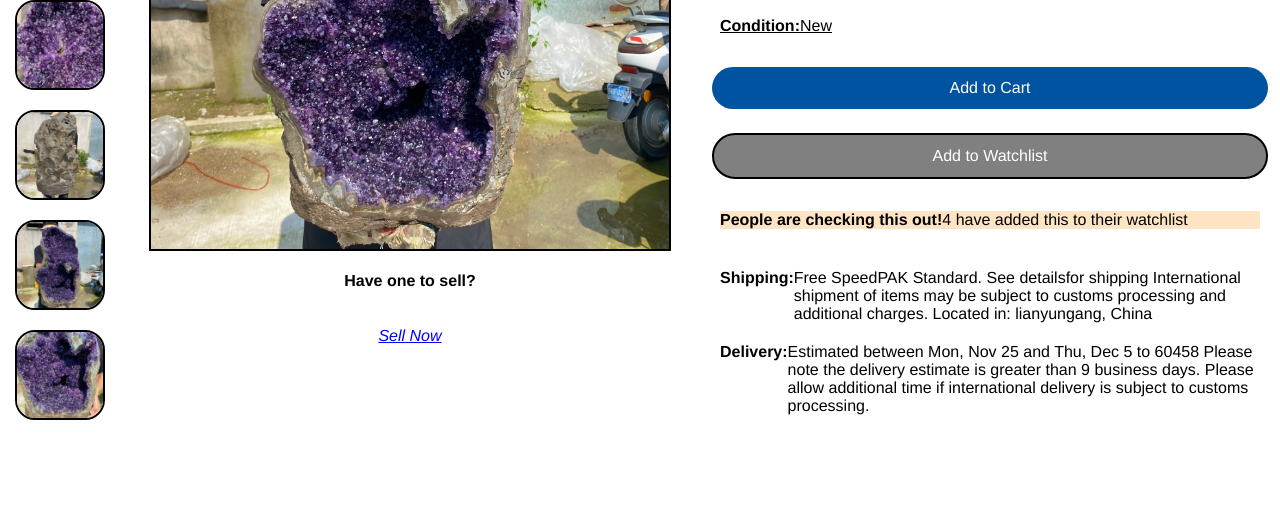
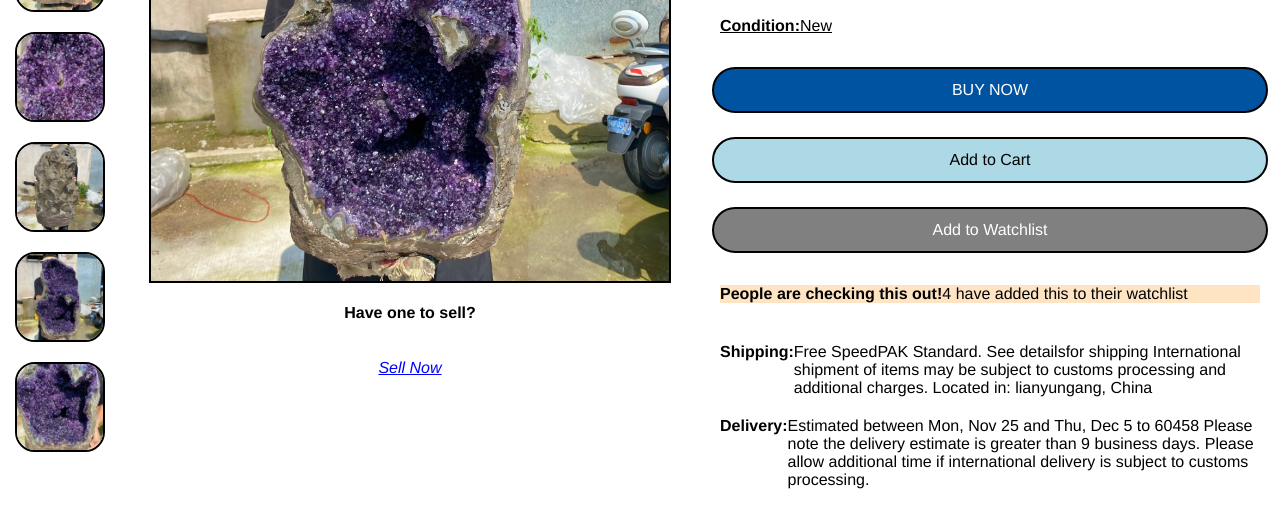
Before and after one commit to mamatrish/mamatrish.github.io, a plain HTML site: page projects/mebay-product-page/index.html in a window 1280 px wide. Shown: the part 355-864 px from the top of the page. Before the commit the page ends 800 px from the top, so only its background shows below. Drawn offline with Linux system fonts and the light colour scheme.

Commit message:
mebayFINAL

```diff
--- a/projects/mebay-product-page/css/style.css
+++ b/projects/mebay-product-page/css/style.css
@@ -57,9 +57,22 @@ body {
     margin: 12px;
     display: inline-block;
     min-width: 200px;
+    border: 2px solid black;
 }
 
 .fake-button2 {
+    background-color:lightblue;
+    padding: 12px;
+    border-radius: 24px;
+    text-align: center;
+    color:black;
+    margin: 12px;
+    display: inline-block;
+    min-width: 200px;
+    border: 2px solid black;
+}
+
+.fake-button3 {
     background-color: gray;
     padding: 12px;
     border-radius: 24px;
--- a/projects/mebay-product-page/index.html
+++ b/projects/mebay-product-page/index.html
@@ -73,9 +73,12 @@
                 </p>
                 <div class="cta-buttons">
                     <div class="fake-button">
+                        BUY NOW
+                    </div>
+                    <div class="fake-button2">
                         Add to Cart
                     </div>
-                    <div class="fake-button2">
+                    <div class="fake-button3">
                         Add to Watchlist
                     </div>
                     <div id="bottom-half">
```
